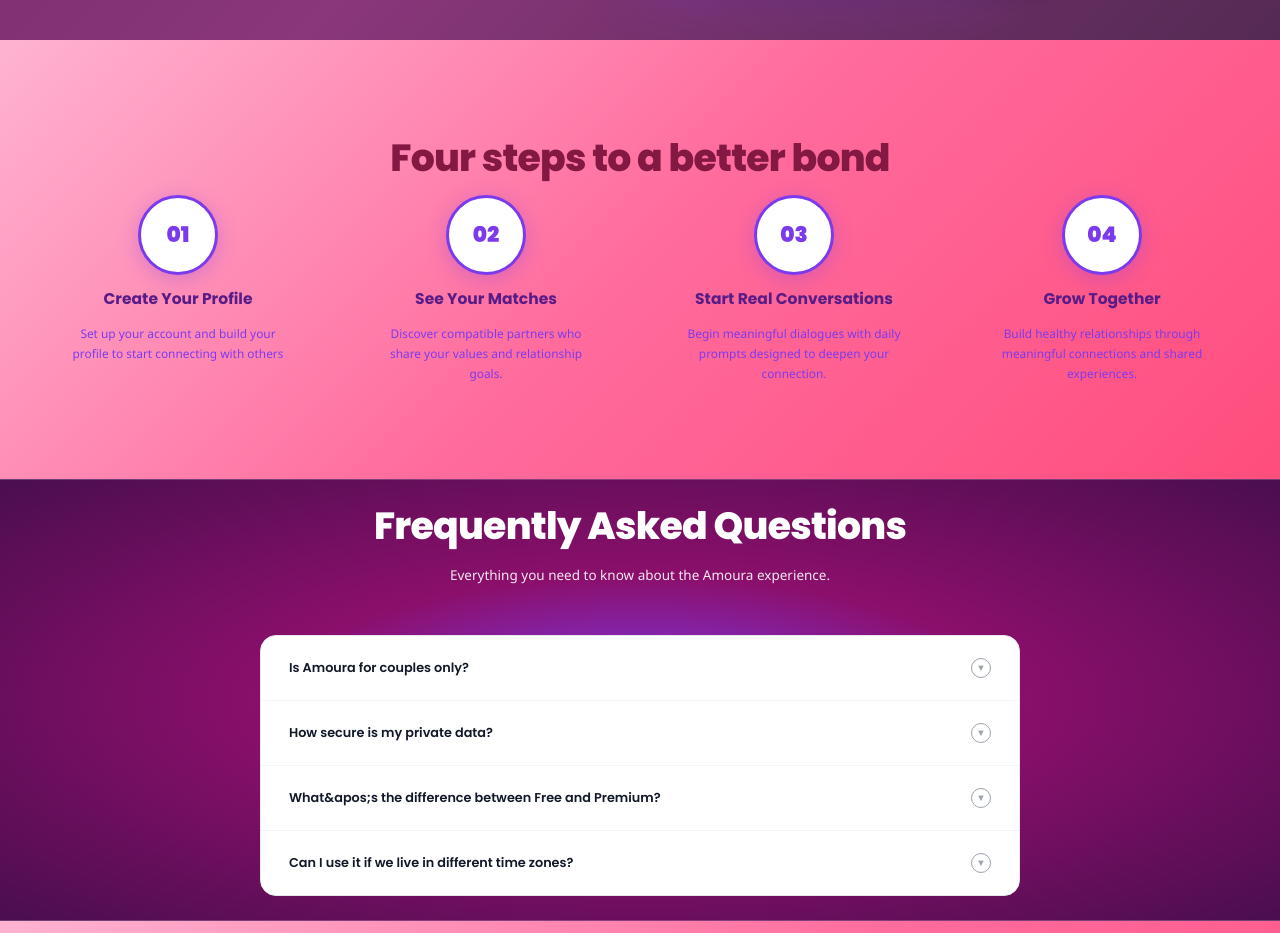
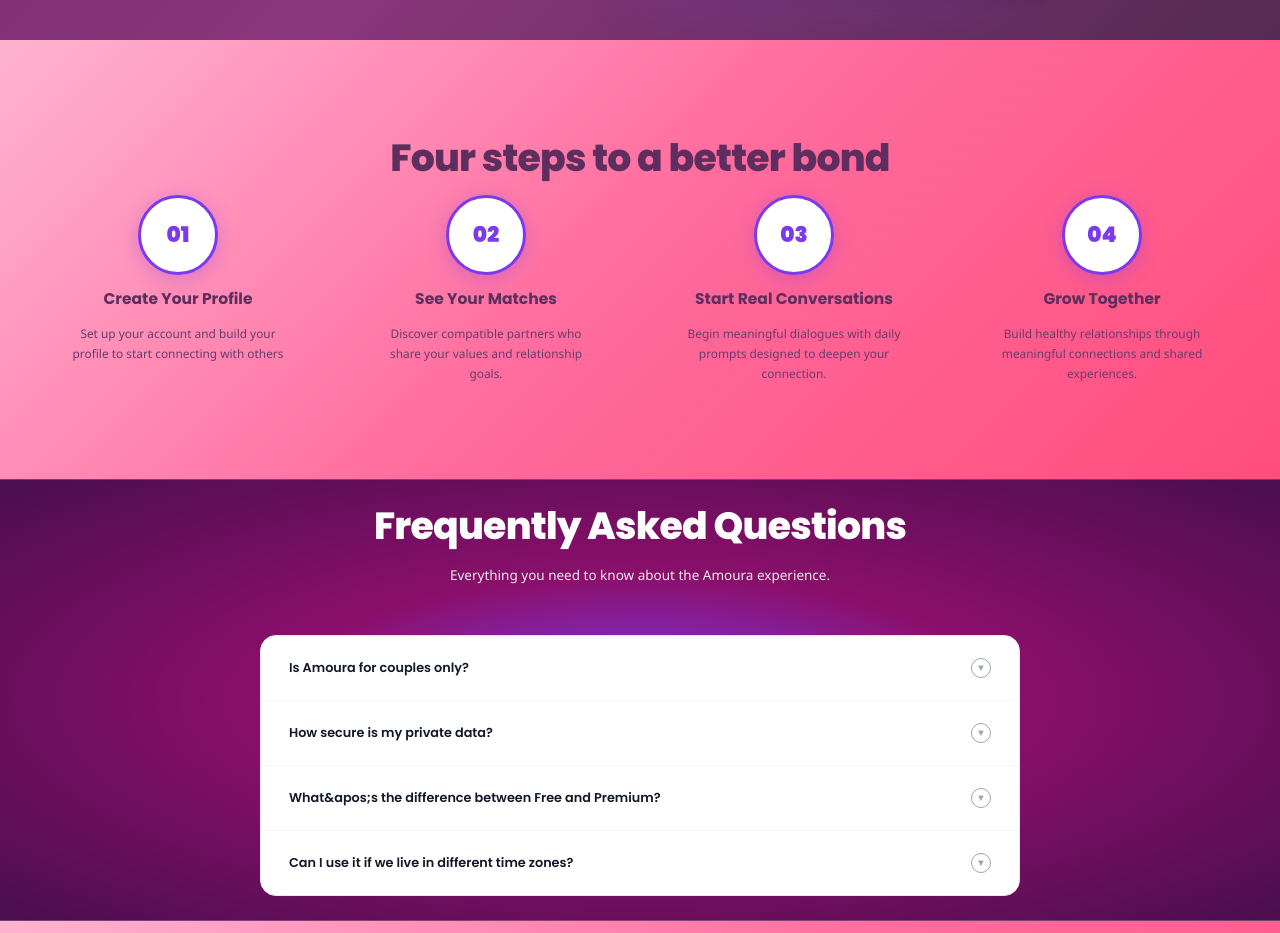
Before and after one commit to IjeButterfly-Relationship-app/Portal, a React (Create React App) app: page / in a window 1280 px wide. Shown: the part 1360-2293 px from the top of the page. Built offline with nearby package versions, Linux system fonts and the light colour scheme.

Commit message:
Update steps section: purple text matching reference color

```diff
--- a/src/styles/LandingPage.css
+++ b/src/styles/LandingPage.css
@@ -648,8 +648,8 @@ a   { text-decoration: none; color: inherit; }
 }
 .steps-section .section__header { margin-bottom: 16px; }
 .steps-section .section__badge { color: #be185d; }
-.steps-section .section__title { color: #831843; }
-.steps-section .section__subtitle { color: #9f1239; }
+.steps-section .section__title { color: #5D2E5E; }
+.steps-section .section__subtitle { color: #6B3A6B; }
 
 .steps-grid {
   max-width: 1200px; margin: 0 auto;
@@ -670,8 +670,8 @@ a   { text-decoration: none; color: inherit; }
   box-shadow: 0 4px 20px rgba(124,58,237,0.3);
   border: 3px solid #7c3aed;
 }
-.step-card__title { font-family: var(--font-display); font-size: 1.15rem; font-weight: 700; color: #581c87; }
-.step-card__desc  { font-size: 0.88rem; color: #7c3aed; line-height: 1.7; max-width: 220px; }
+.step-card__title { font-family: var(--font-display); font-size: 1.15rem; font-weight: 700; color: #5D2E5E; }
+.step-card__desc  { font-size: 0.88rem; color: #6B3A6B; line-height: 1.7; max-width: 220px; }
 
 /* ══════════════════════════════════════════
    FAQ
```
